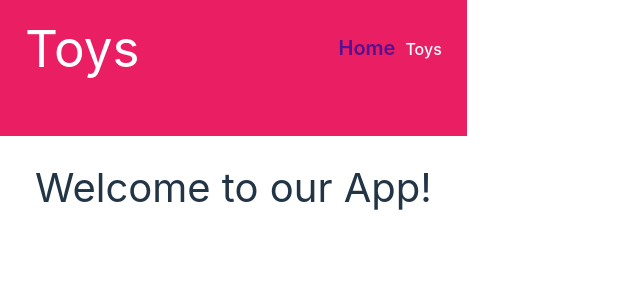
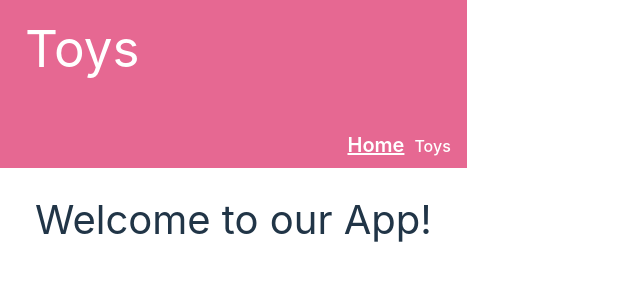
Before and after one commit to DariaRosen/MissToy-proj, a React (Vite) app: page /toy in a window 1280 px wide. Shown: the top 300 px of the page, without its empty margins (0-640 px from the left). Built offline with nearby package versions, Linux system fonts and the light colour scheme.

Commit message:
change some app header style

```diff
--- a/src/assets/css/cmps/app-header.scss
+++ b/src/assets/css/cmps/app-header.scss
@@ -1,7 +1,27 @@
 .app-header {
-    background: #e91e63;
+    background: #e66892;
     color: white;
+    position: relative; // Important for absolutely positioned children
+    padding-bottom: 2rem; // Space for bottom-aligned content if needed
 
+    .main-nav {
+        position: absolute;
+        bottom: 0.5rem;
+        right: 1rem;
+
+        a {
+            color: white;
+            text-decoration: none;
+
+            &:not(:last-child) {
+                margin-right: 10px;
+            }
+
+            &.active {
+                text-decoration: underline;
+            }
+        }
+    }
 }
 
 .app-header.dark {
--- a/src/cmps/AppHeader.jsx
+++ b/src/cmps/AppHeader.jsx
@@ -10,7 +10,7 @@ export function AppHeader() {
         <header className="app-header">
             <section className="container">
                 <h1>Toys</h1>
-            <nav>
+                <nav className="main-nav">
                     <NavLink to='/'>Home</NavLink>
                     <NavLink to='/toy'>Toys</NavLink>
                 </nav>
```
Lines whose indentation alone changed are shown as unchanged.
